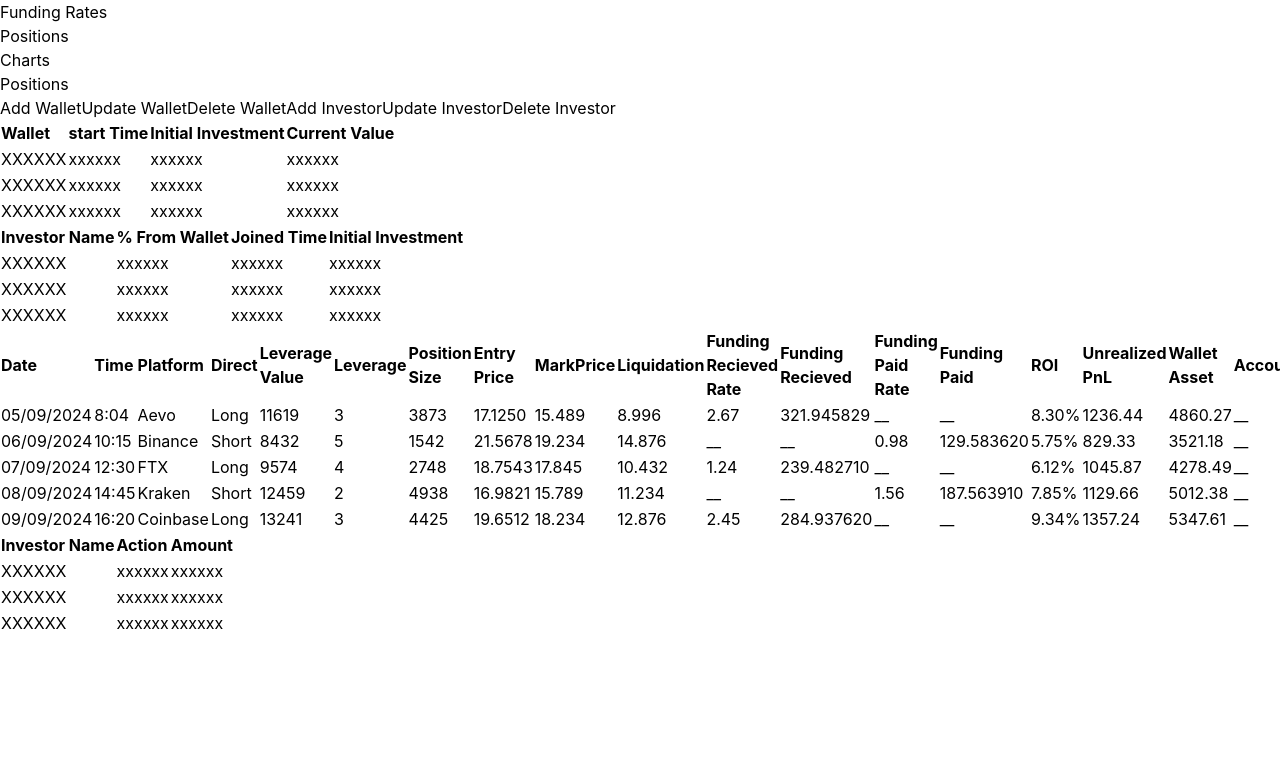
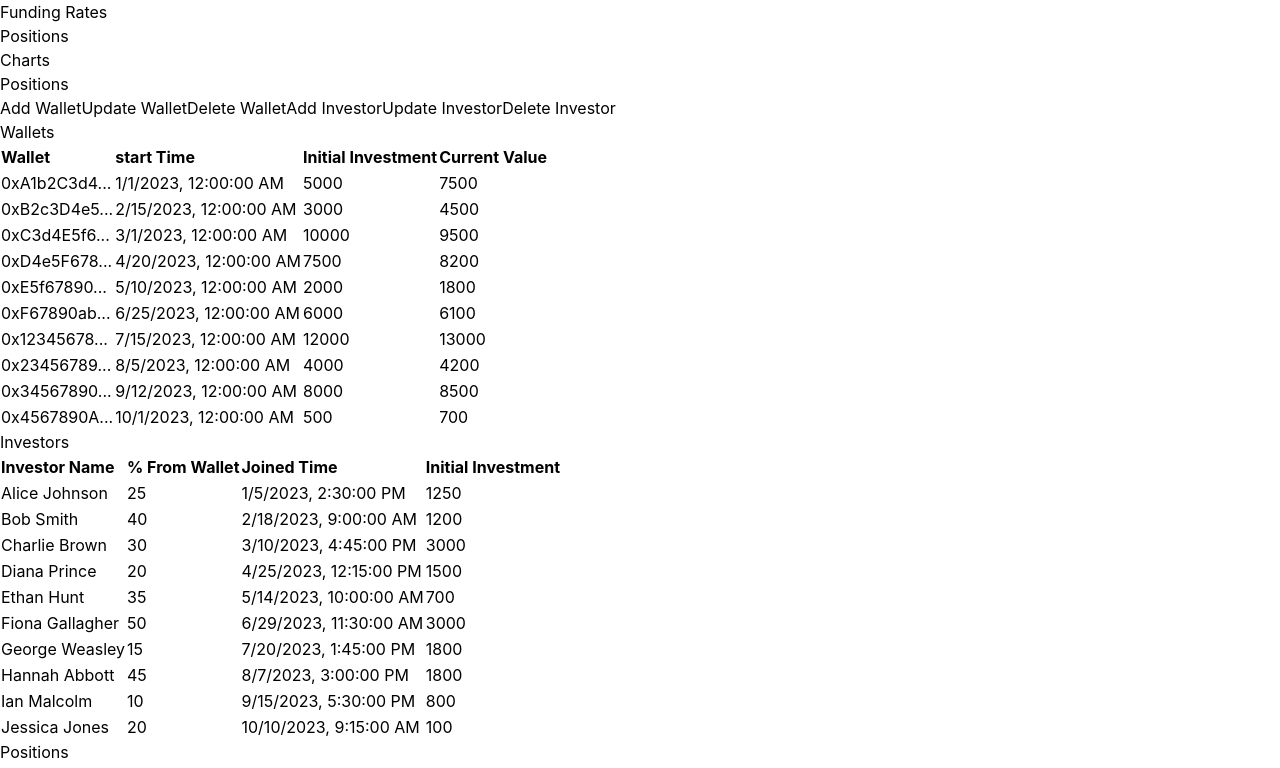
Before and after one commit to ReallyGreatTech/algotrading, a React (Vite) app in the folder client/: page /positions in a window 1280 px wide. Shown: the top 768 px of the page. Built offline with nearby package versions, Linux system fonts and the light colour scheme.

Commit message:
Update Positions Page tables with mock data

```diff
--- a/client/src/constants/data/positionsPage.tsx
+++ b/client/src/constants/data/positionsPage.tsx
@@ -1,3 +1,7 @@
+import { render } from 'react-dom';
+import { Investor, Wallet } from '../../types';
+import { shortenString } from '../../utils/stringTool';
+
 export const positionsTableColumn = [
   {
     label: 'Date',
@@ -185,10 +189,16 @@ export const walletsTableColumn = [
   {
     label: 'Wallet',
     value: 'wallet',
+    render(item: Wallet) {
+      return shortenString(item.wallet, 10);
+    },
   },
   {
     label: 'start Time',
     value: 'startTime',
+    render(item: Wallet) {
+      return new Date(item.startTime).toLocaleString();
+    },
   },
   {
     label: 'Initial Investment',
@@ -202,22 +212,64 @@ export const walletsTableColumn = [
 
 export const walletsTableSampleData = [
   {
-    wallet: 'XXXXXX',
-    startTime: 'xxxxxx',
-    initialInvestment: 'xxxxxx',
-    currentValue: 'xxxxxx',
+    wallet: '0xA1b2C3d4E5f67890aBCdEf1234567890AbCdEf12',
+    startTime: '2023-01-01T00:00:00Z',
+    initialInvestment: '5000',
+    currentValue: '7500',
   },
   {
-    wallet: 'XXXXXX',
-    startTime: 'xxxxxx',
-    initialInvestment: 'xxxxxx',
-    currentValue: 'xxxxxx',
+    wallet: '0xB2c3D4e5F67890abCDeF1234567890abCDEf1234',
+    startTime: '2023-02-15T00:00:00Z',
+    initialInvestment: '3000',
+    currentValue: '4500',
   },
   {
-    wallet: 'XXXXXX',
-    startTime: 'xxxxxx',
-    initialInvestment: 'xxxxxx',
-    currentValue: 'xxxxxx',
+    wallet: '0xC3d4E5f67890AbcDEF1234567890ABCDef123456',
+    startTime: '2023-03-01T00:00:00Z',
+    initialInvestment: '10000',
+    currentValue: '9500',
+  },
+  {
+    wallet: '0xD4e5F67890abCDEf1234567890AbCdEf12345678',
+    startTime: '2023-04-20T00:00:00Z',
+    initialInvestment: '7500',
+    currentValue: '8200',
+  },
+  {
+    wallet: '0xE5f67890AbCDEF1234567890abCDEF1234567890',
+    startTime: '2023-05-10T00:00:00Z',
+    initialInvestment: '2000',
+    currentValue: '1800',
+  },
+  {
+    wallet: '0xF67890abCDEf1234567890ABCdEf123456789012',
+    startTime: '2023-06-25T00:00:00Z',
+    initialInvestment: '6000',
+    currentValue: '6100',
+  },
+  {
+    wallet: '0x1234567890AbCdEf1234567890aBcDeF12345678',
+    startTime: '2023-07-15T00:00:00Z',
+    initialInvestment: '12000',
+    currentValue: '13000',
+  },
+  {
+    wallet: '0x234567890ABCDEF1234567890abcdef123456789',
+    startTime: '2023-08-05T00:00:00Z',
+    initialInvestment: '4000',
+    currentValue: '4200',
+  },
+  {
+    wallet: '0x34567890abcdef1234567890ABCDEF1234567890',
+    startTime: '2023-09-12T00:00:00Z',
+    initialInvestment: '8000',
+    currentValue: '8500',
+  },
+  {
+    wallet: '0x4567890ABCDEF1234567890abcdef12345678901',
+    startTime: '2023-10-01T00:00:00Z',
+    initialInvestment: '500',
+    currentValue: '700',
   },
 ];
 
@@ -233,6 +285,9 @@ export const investorTableColumn = [
   {
     label: 'Joined Time',
     value: 'joinedTime',
+    render(investor: Investor) {
+      return new Date(investor.joinedTime).toLocaleString();
+    },
   },
   {
     label: 'Initial Investment',
@@ -242,22 +297,64 @@ export const investorTableColumn = [
 
 export const investorTableSampleData = [
   {
-    investorName: 'XXXXXX',
-    percentageFromWallet: 'xxxxxx',
-    joinedTime: 'xxxxxx',
-    initialInvestment: 'xxxxxx',
+    investorName: 'Alice Johnson',
+    percentageFromWallet: '25',
+    joinedTime: '2023-01-05T14:30:00Z',
+    initialInvestment: '1250',
   },
   {
-    investorName: 'XXXXXX',
-    percentageFromWallet: 'xxxxxx',
-    joinedTime: 'xxxxxx',
-    initialInvestment: 'xxxxxx',
+    investorName: 'Bob Smith',
+    percentageFromWallet: '40',
+    joinedTime: '2023-02-18T09:00:00Z',
+    initialInvestment: '1200',
   },
   {
-    investorName: 'XXXXXX',
-    percentageFromWallet: 'xxxxxx',
-    joinedTime: 'xxxxxx',
-    initialInvestment: 'xxxxxx',
+    investorName: 'Charlie Brown',
+    percentageFromWallet: '30',
+    joinedTime: '2023-03-10T16:45:00Z',
+    initialInvestment: '3000',
+  },
+  {
+    investorName: 'Diana Prince',
+    percentageFromWallet: '20',
+    joinedTime: '2023-04-25T12:15:00Z',
+    initialInvestment: '1500',
+  },
+  {
+    investorName: 'Ethan Hunt',
+    percentageFromWallet: '35',
+    joinedTime: '2023-05-14T10:00:00Z',
+    initialInvestment: '700',
+  },
+  {
+    investorName: 'Fiona Gallagher',
+    percentageFromWallet: '50',
+    joinedTime: '2023-06-29T11:30:00Z',
+    initialInvestment: '3000',
+  },
+  {
+    investorName: 'George Weasley',
+    percentageFromWallet: '15',
+    joinedTime: '2023-07-20T13:45:00Z',
+    initialInvestment: '1800',
+  },
+  {
+    investorName: 'Hannah Abbott',
+    percentageFromWallet: '45',
+    joinedTime: '2023-08-07T15:00:00Z',
+    initialInvestment: '1800',
+  },
+  {
+    investorName: 'Ian Malcolm',
+    percentageFromWallet: '10',
+    joinedTime: '2023-09-15T17:30:00Z',
+    initialInvestment: '800',
+  },
+  {
+    investorName: 'Jessica Jones',
+    percentageFromWallet: '20',
+    joinedTime: '2023-10-10T09:15:00Z',
+    initialInvestment: '100',
   },
 ];
 
@@ -278,18 +375,53 @@ export const investorActionTableColumn = [
 
 export const investorActionTableSampleData = [
   {
-    investorName: 'XXXXXX',
-    action: 'xxxxxx',
-    amount: 'xxxxxx',
+    investorName: 'Alice Johnson',
+    action: 'deposit',
+    amount: '500',
   },
   {
-    investorName: 'XXXXXX',
-    action: 'xxxxxx',
-    amount: 'xxxxxx',
+    investorName: 'Bob Smith',
+    action: 'withdraw',
+    amount: '200',
   },
   {
-    investorName: 'XXXXXX',
-    action: 'xxxxxx',
-    amount: 'xxxxxx',
+    investorName: 'Charlie Brown',
+    action: 'deposit',
+    amount: '1000',
+  },
+  {
+    investorName: 'Diana Prince',
+    action: 'deposit',
+    amount: '300',
+  },
+  {
+    investorName: 'Ethan Hunt',
+    action: 'withdraw',
+    amount: '150',
+  },
+  {
+    investorName: 'Fiona Gallagher',
+    action: 'deposit',
+    amount: '2500',
+  },
+  {
+    investorName: 'George Weasley',
+    action: 'withdraw',
+    amount: '500',
+  },
+  {
+    investorName: 'Hannah Abbott',
+    action: 'deposit',
+    amount: '600',
+  },
+  {
+    investorName: 'Ian Malcolm',
+    action: 'withdraw',
+    amount: '300',
+  },
+  {
+    investorName: 'Jessica Jones',
+    action: 'deposit',
+    amount: '50',
   },
 ];
--- a/client/src/pages/Positions.tsx
+++ b/client/src/pages/Positions.tsx
@@ -45,27 +45,36 @@ const Positions = () => {
         </div>
 
         <div className="grid grid-cols-12 gap-5 mb-6">
-          <div className="col-span-5 min-h-[20em] bg-[#F7C325] rounded-sm overflow-auto ">
+          <div className="col-span-5 min-h-[20em] bg-[#F7C325] rounded-sm overflow-auto p-5 ">
+            <h4 className="font-semibold text-2xl mb-5">Wallets</h4>
+            <div className="max-h-[20em]">
               <AppTable<Wallet>
                 columns={walletsTableColumn}
                 data={walletsTableSampleData}
               />
             </div>
+          </div>
           <div className="col-span-7 min-h-[20em] bg-[#F7C325] rounded-sm p-5">
+            <h4 className="font-semibold text-2xl mb-5">Investors</h4>
+            <div className="max-h-[20em]">
               <AppTable<Investor>
                 columns={investorTableColumn}
                 data={investorTableSampleData}
               />
             </div>
           </div>
+        </div>
         <div className="grid grid-cols-12 gap-5">
           <div className="col-span-7 min-h-[20em] bg-[#F7C325] rounded-sm overflow-auto p-5">
+            <h4 className="font-semibold text-2xl mb-5">Positions</h4>
             <AppTable<DataItem>
               columns={positionsTableColumn}
               data={positionsTableSampleData}
             />
           </div>
           <div className="col-span-5 min-h-[20em] bg-[#F7C325] rounded-sm p-5">
+            <h4 className="font-semibold text-2xl mb-5">Investor Actions</h4>
+            <div className="max-h-[25em] overflow-auto">
               <AppTable<InvestorAction>
                 tableBodyRowClassName="hover:opacity-70 cursor-pointer"
                 columns={investorActionTableColumn}
@@ -75,6 +84,7 @@ const Positions = () => {
             </div>
           </div>
         </div>
+      </div>
     </section>
   );
 };
--- a/client/src/types/index.tsx
+++ b/client/src/types/index.tsx
@@ -1,4 +1,4 @@
-import { ReactNode } from "react";
+import { ReactNode } from 'react';
 
 export interface TableColumn<T> {
   label: string;
--- /dev/null
+++ b/client/src/utils/stringTool.ts
@@ -0,0 +1,5 @@
+export const shortenString = (str: string, maxLength?: number): string => {
+  if (maxLength) return `${str.slice(0, maxLength)}...`;
+
+  return str;
+};
```
Also changed, not shown: 1 other file (tests, documents, lock files or other folders). Lines whose indentation alone changed are shown as unchanged.
